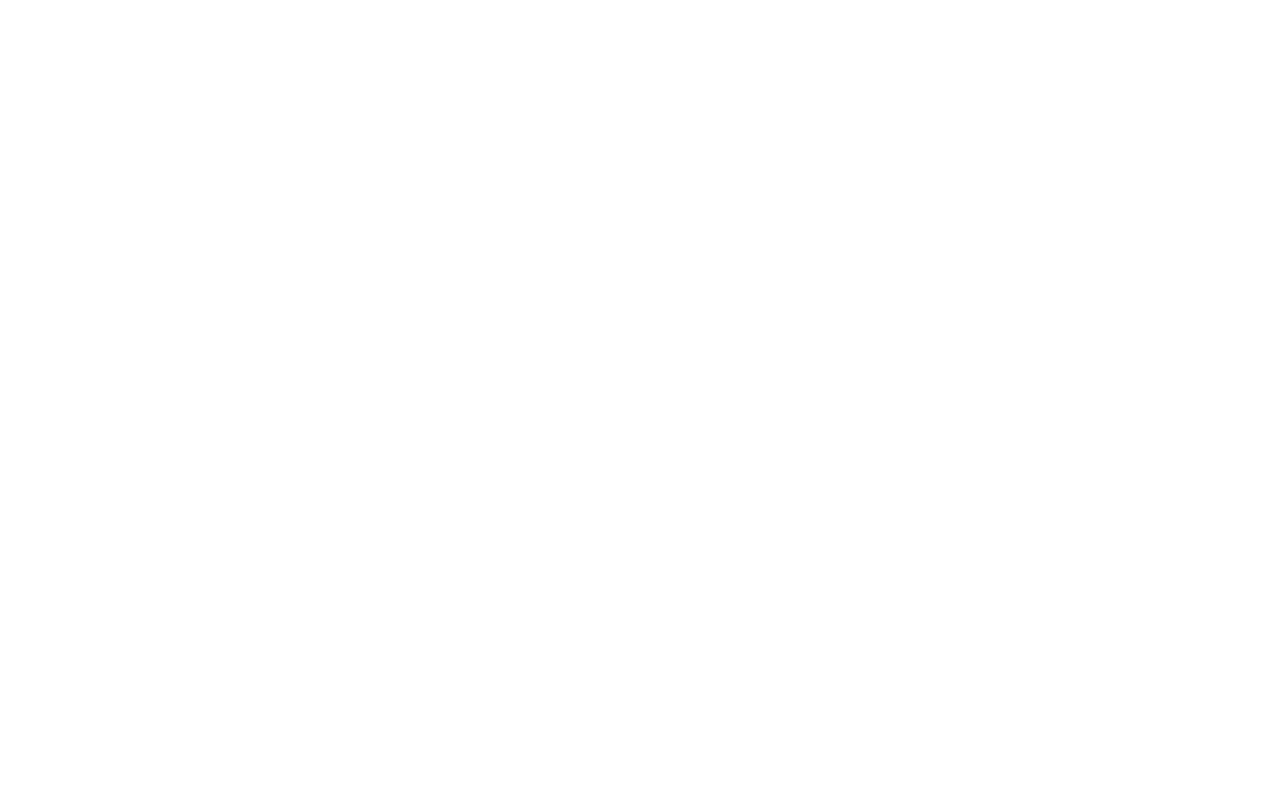
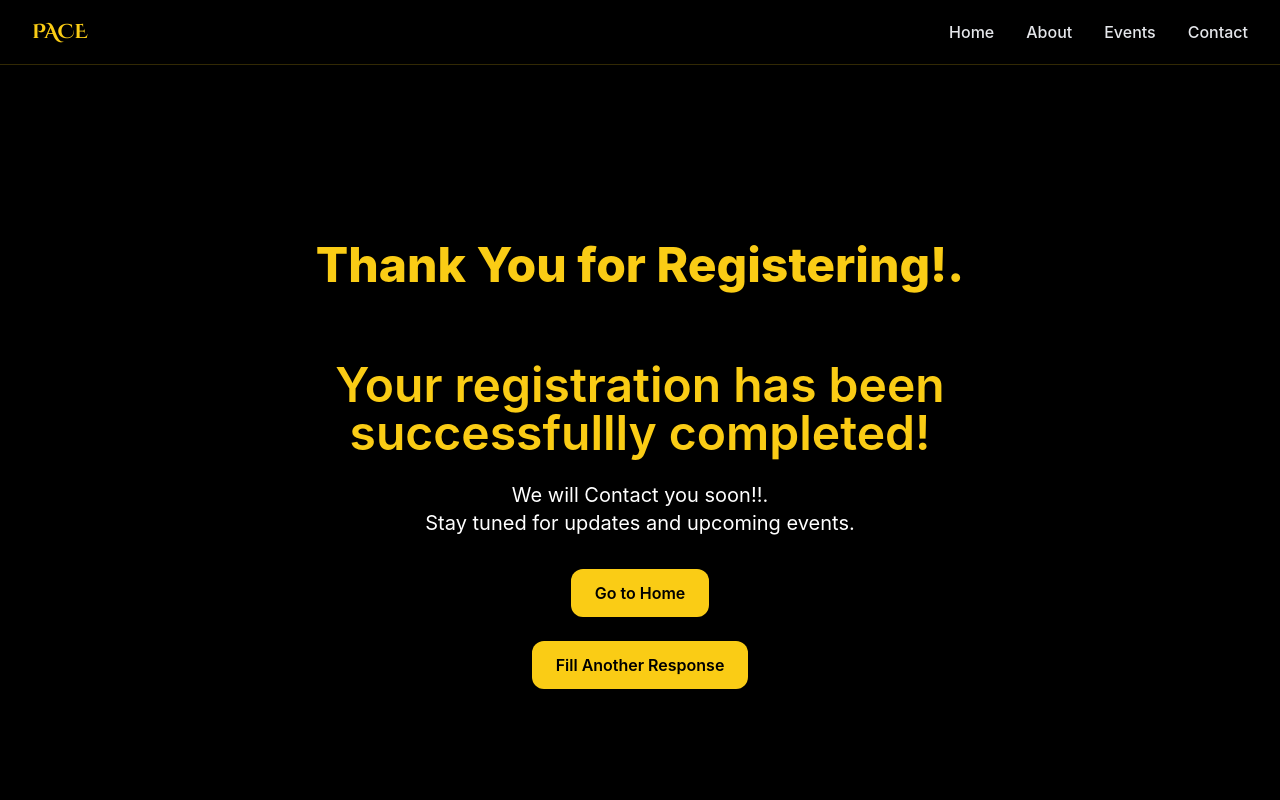
Before and after one commit to webd-pace/PACE25, a React (Create React App) app: page /Thankyou in a window 1280 px wide. Before the commit this address had no page. Shown: the top 800 px of the page. Built offline with nearby package versions, Linux system fonts and the light colour scheme.

Commit message:
`Added Thankyou page and updated Hero component with new buttons`

```diff
--- a/src/App.js
+++ b/src/App.js
@@ -9,6 +9,7 @@
 // import Nitigya from "./Pages/events/Nitigya";
 import Events from "./Pages/Events";
 import About from "./Pages/About";
+import Thankyou from "./Pages/Thankyou";
 import "./App.css";
 
 function App() {
@@ -24,6 +25,7 @@
         <Route path="/events/ideathon" element={<Ideathon />} /> */}
         <Route path="/Events" element={<Events />} />
         <Route path="/About" element={<About />} />
+        <Route path="/Thankyou" element={<Thankyou />} />
       </Routes>
     </Router>
   );
--- /dev/null
+++ b/src/Pages/Thankyou.jsx
@@ -0,0 +1,53 @@
+import React, { useState } from "react";
+import { Link } from "react-router-dom";
+import Navbar from "../components/Navbar";
+import Footer from "../components/Footer";
+
+const ThankYou = () => {
+  const [showMessage, setShowMessage] = useState(true);
+
+  return (
+    <>
+      <Navbar />
+      <div className="bg-black text-white min-h-screen flex flex-col items-center justify-center py-20 px-4">
+        {showMessage && (
+          <div className="text-center max-w-2xl mx-auto">
+            <h1 className="text-5xl font-extrabold text-yellow-400 mb-6" font-cinzel-decorative>
+                Thank You for Registering!.
+            </h1>
+            <br/>    <br/>
+            <h1 className="text-5xl font-semibold text-yellow-400 mb-6">
+               Your registration has been successfullly completed!
+            </h1>
+            <p className="text-xl mb-8">
+            We will Contact you soon!!.
+            <br />
+            Stay tuned for updates and upcoming events.
+            </p>
+            <Link to="/">
+              <button
+                onClick={() => setShowMessage(false)}
+                className="bg-yellow-400 hover:bg-yellow-300 text-black font-semibold px-6 py-3 rounded-xl transition duration-300"
+              >
+                Go to Home
+              </button>
+            </Link>
+
+            <br />
+            <br />
+            <Link to="/JoinForm">
+              <button
+                onClick={() => setShowMessage(false)}
+                className="bg-yellow-400 hover:bg-yellow-300 text-black font-semibold px-6 py-3 rounded-xl transition duration-300"
+              >
+                Fill Another Response
+              </button>
+            </Link>
+          </div>
+        )}
+      </div>
+      <Footer />
+    </>
+  );
+}
+export default ThankYou;
--- a/src/components/Hero.jsx
+++ b/src/components/Hero.jsx
@@ -45,13 +45,22 @@
           </div>
 
           {/*Top Right Button*/}
-          <section className=" text-white py-23.8 text-center font-cinzel-decorative">
-            <h1 className="text-5xl font-bold mb-6">Welcome to <span className="font-semibold text-yellow-400 ">PACE</span> </h1>
+          <section className=" text-white py-23.8 text-center ">
+            <h1 className="text-5xl font-bold mb-6">Welcome to <span className="font-semibold text-yellow-400 font-cinzel-decorative">PACE</span> </h1>
             <p className="text-xl mb-10 ">Scaling Heights Since 1994</p>
 
+            {/* Join Now Button */}
             <Link to="/JoinForm">
               <button className="bg-yellow-400 hover:bg-yellow-300 text-black font-semibold px-6 py-3 rounded-xl transition duration-300">
                 Join Now
+              </button>
+            </Link>
+            <br/>
+            <br/>
+            {/* Prudance Registration Now Button */}
+            <Link to="/">
+              <button className="bg-yellow-400 hover:bg-yellow-300 text-black font-semibold px-6 py-3 rounded-xl transition duration-300">
+                Register for Prudence 2k25....
               </button>
             </Link>
           </section>
```
Also changed, not shown: src/components/Thankyou.jsx (deleted).
